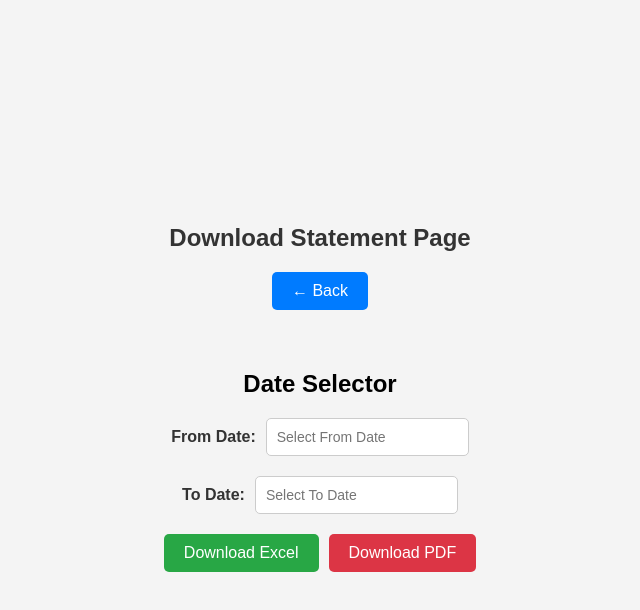
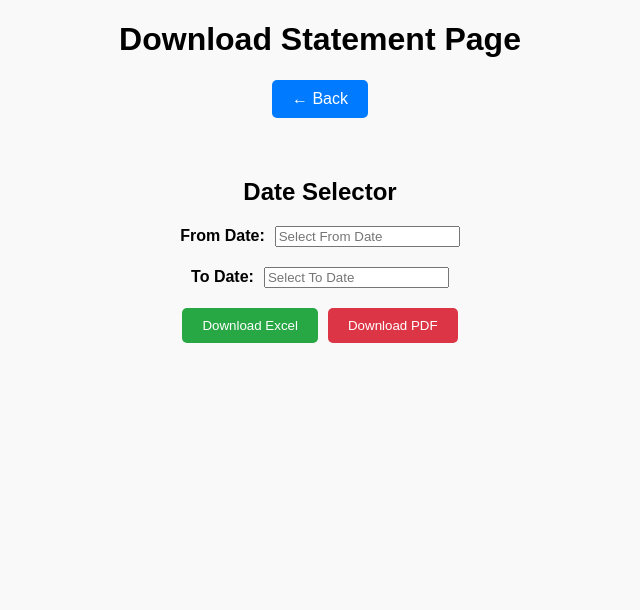
Before and after one commit to AmoryBotha/gmadevappfrontend, a React (Vite) app: page /statement/1 in a window 1280 px wide. Shown: the top 610 px of the page, without its empty margins (320-960 px from the left). Built offline with nearby package versions, Linux system fonts and the light colour scheme.

Commit message:
Statement Styling

```diff
--- a/src/components/EmailStatement.jsx
+++ b/src/components/EmailStatement.jsx
@@ -3,7 +3,6 @@ import { useNavigate } from "react-router-dom";
 import DatePicker from "react-datepicker";
 import "react-datepicker/dist/react-datepicker.css";
 import "../styles/Navbar.css"; // Importing the Navbar styles
-import "../styles/Statement.css";
 
 function EmailStmntFunc() {
   const [fromDate, setFromDate] = useState(null);
--- a/src/styles/Statement.css
+++ /dev/null
@@ -1,83 +0,0 @@
-/* Navbar styles */
-@import url('../styles/Navbar.css');
-
-/* General page styling */
-body {
-  font-family: Arial, sans-serif;
-  background-color: #f4f4f4;
-  margin: 0;
-  padding: 0;
-  display: flex;
-  justify-content: center;
-  align-items: center;
-  min-height: 100vh;
-}
-
-.container {
-  background: #fff;
-  padding: 30px;
-  box-shadow: 0 0 10px rgba(0, 0, 0, 0.1);
-  border-radius: 8px;
-  width: 100%;
-  max-width: 600px;
-  text-align: center;
-}
-
-h1 {
-  font-size: 24px;
-  color: #333;
-  margin-bottom: 20px;
-}
-
-/* Button styling */
-button {
-  padding: 12px 20px;
-  font-size: 16px;
-  border: none;
-  border-radius: 5px;
-  cursor: pointer;
-  transition: background-color 0.3s ease;
-}
-
-button.back-btn {
-  background-color: #007bff;
-  color: #fff;
-  margin-bottom: 20px;
-}
-
-button.download-excel {
-  background-color: #28a745;
-  color: #fff;
-  margin-right: 10px;
-}
-
-button.download-pdf {
-  background-color: #dc3545;
-  color: #fff;
-}
-
-button:hover {
-  opacity: 0.9;
-}
-
-/* Date Picker styling */
-.date-picker-container {
-  margin: 20px 0;
-}
-
-label {
-  font-weight: bold;
-  margin-right: 10px;
-  color: #333;
-}
-
-.react-datepicker__input-container input {
-  padding: 10px;
-  border: 1px solid #ccc;
-  border-radius: 5px;
-  font-size: 14px;
-}
-
-.react-datepicker-wrapper {
-  display: inline-block;
-}
```
